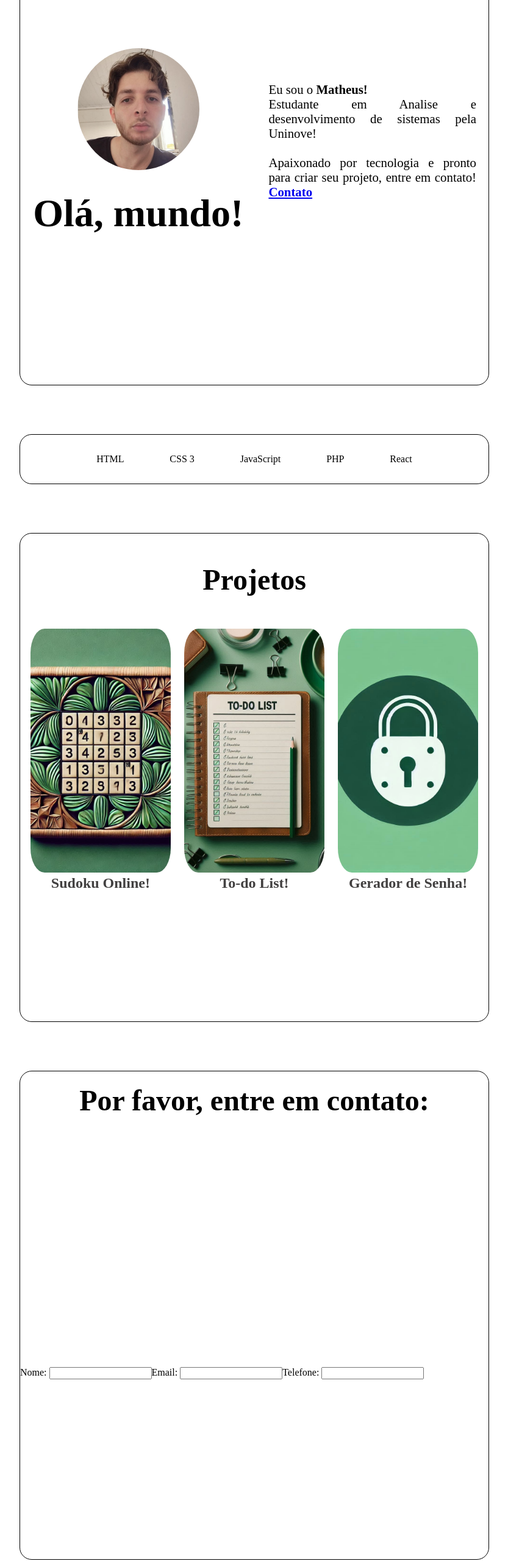
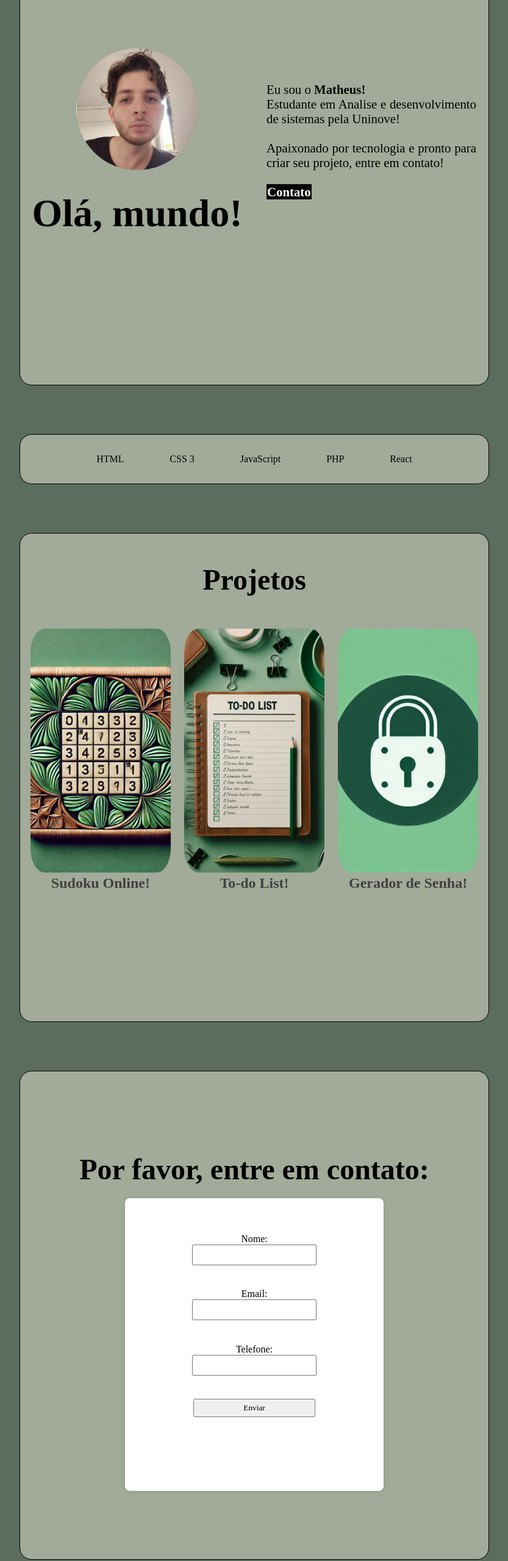
Before and after one commit to MatheusAG16/meu-portifolio, a plain HTML site: page index.html in a window 1280 px wide. Shown: the part 240-2800 px from the top of the page at 61% size, without its empty margins (223-1056 px from the left). Drawn offline with Linux system fonts and the light colour scheme; a web font is replaced by a local one.

Commit message:
Area de contato
Criação da area de contato.
Agora o usuário pode adicionar seu nome, email e telefone. Os dados vão ficar salvos em um banco de dados.

```diff
--- a/index.html
+++ b/index.html
@@ -32,7 +32,7 @@
               class="minha-foto"
             />
           </div>
-          <h1>Olá, mundo!</h1>
+          <h1><span>Olá, mundo!</span></h1>
         </div>
         <div id="parte-2">
           <p>
@@ -40,7 +40,8 @@
             Estudante em Analise e desenvolvimento de sistemas pela Uninove!
             <br /><br />
             Apaixonado por tecnologia e pronto para criar seu projeto, entre em
-            contato! <strong><a href="#contato">Contato</a></strong>
+            contato! <br /><br />
+            <strong><a href="#contato"><span>Contato</span></a></strong>
           </p>
         </div>
       </div>
@@ -108,21 +109,20 @@
       </div>
       <div id="contato" class="container">
         <h1>Por favor, entre em contato:</h1>
-        <form action="" class="form">
-          <p>
+        <form action="contato.php" class="form" method="POST">
+          <div class="form-group">
             <label for="nome">Nome: </label>
             <input type="text" name="nome" id="nome" />
-          </p>
-          <br />
-          <p>
+          </div>
+          <div class="form-group">
             <label for="email">Email: </label>
             <input type="text" name="email" id="email" />
-          </p>
-          <br />
-          <p>
+          </div>
+          <div class="form-group">
             <label for="telefone">Telefone: </label>
             <input type="number" name="telefone" id="telefone" maxlength="11" />
-          </p>
+          </div>
+          <input type="submit" value="Enviar">
         </form>
       </div>
     </main>
--- a/style.css
+++ b/style.css
@@ -8,10 +8,19 @@ html {
     scroll-behavior: smooth;
 }
 
-/*body {
+body {
+    background-color: #5A6D5F;
+}
+
+a {
+    text-decoration: none;
+    color: white;
+}
+
+a span {
     background-color: black;
-    color: white;
-}*/
+    padding: 1px;
+}
 
 header {
     position: fixed;
@@ -57,6 +66,7 @@ main {
     border: 1px solid black;
     border-radius: 20px;
     margin: 40px;
+    background-color: #a2aa99;
 }
 
 .minha-foto {
@@ -77,7 +87,15 @@ div#sobre-mim {
 }
 
 div#parte-1, #parte2 {
-    width: 100%;
+    max-width: 100%;
+}
+
+#parte-1 {
+    width: 50%;
+}
+
+#parte-2 {
+    width: 50%;
 }
 
 #sobre-mim h1 {
@@ -145,6 +163,13 @@ div#div-projetos {
     text-decoration: none;
 }
 
+div#contato {
+    display: flex;
+    flex-wrap: wrap;
+    justify-content: center;
+    align-content: center;
+}
+
 div#contato h1 {
     font-size: 3em;
     text-align: center;
@@ -152,8 +177,32 @@ div#contato h1 {
 }
 
 div#contato form {
-    display: flex;
-    flex-wrap: wrap;
-    align-items: center;
-    height: 100%;
+    width: 50%;
+    height: 55%;
+    background-color: #fff;
+    padding: 20px;
+    border-radius: 8px;
+    box-shadow: 0 0 10px rgba(0, 0, 0, 0.1);
+    text-align: center;
 }
+
+label {
+    display: block;
+}
+
+.form-group {
+    margin: 10%;
+}
+
+#contato form input {
+    height: 30px;
+    width: 200px;
+}
+
+footer {
+    background-color: #000;
+    color: white;
+    text-align: center;
+    padding: 1rem;
+    margin-top: 20px;
+}
```
Also changed, not shown: 1 other file.
